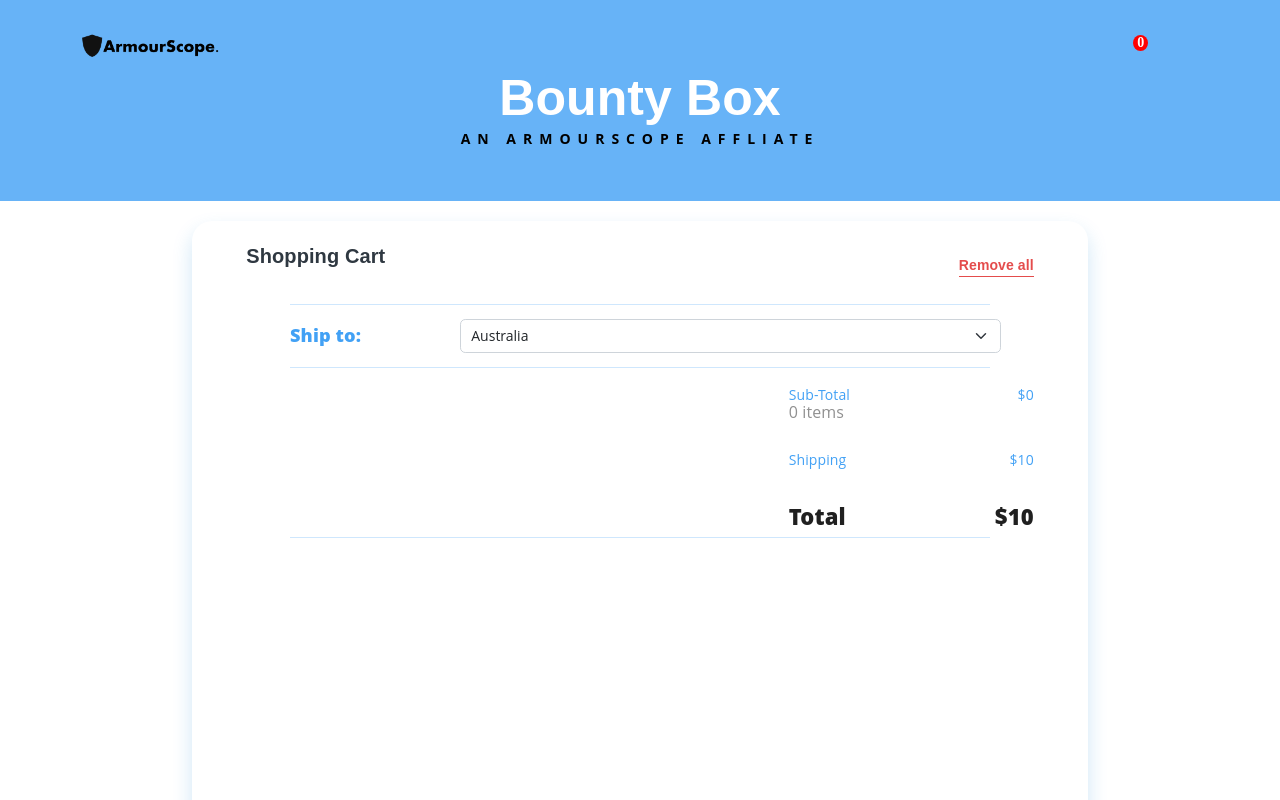
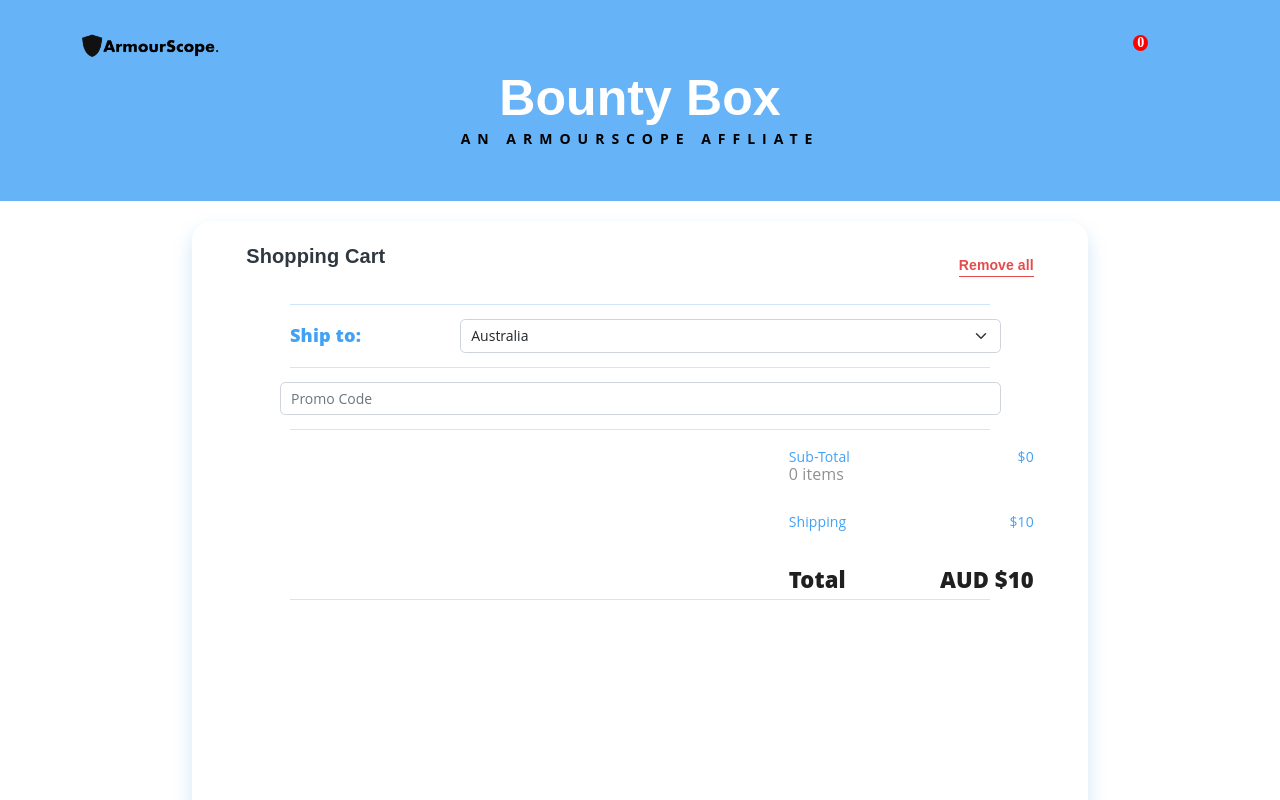
Before and after one commit to fa11ingsky/collectorscache, a Vue app: page /checkout in a window 1280 px wide. Shown: the top 800 px of the page. Built offline with nearby package versions, Linux system fonts and the light colour scheme; a web font is replaced by a local one.

Commit message:
promo json and field added to checkout

```diff
--- /dev/null
+++ b/src/assets/promos.json
@@ -0,0 +1,3 @@
+{
+  "FBSCOPE": 10
+}
--- a/src/components/Checkout.vue
+++ b/src/components/Checkout.vue
@@ -30,10 +30,15 @@
         <hr>
         <div class="shipping-est row">
             <div class="deliver-to col-sm-3">Ship to:</div>
-            <select v-model="country"  class="col form-select">
+            <select v-model="country" class="col form-select">
                 <option>Australia</option>
                 <option>International</option>
             </select>
+        </div>
+        <hr>
+        <!-- Promo code -->
+        <div class="shipping-est row">
+            <input class="form-control" v-model="promoCode" placeholder="Promo Code"/>
         </div>
         <hr>
         <div class="checkout">
@@ -44,6 +49,10 @@
             <div class="row">
                 <div class="total-items items col">{{this.$root.cartItems}} items</div>
             </div>
+            <div class="row" v-if="promoApplied">
+                <div class="col">Discount</div>
+                <div class="cost col">{{discount}}% ({{promoCode}})</div>
+            </div>
             <div class="row">
                 <div class="col">Shipping</div>
                 <div class="cost col">${{shipping}}</div>
@@ -51,7 +60,7 @@
             <br />
             <div class="row">
                 <div class="total col">Total</div>
-                <div class="total cost col">${{subtotal + shipping}}</div>
+                <div class="total cost col">AUD ${{discountTotal + shipping}}</div>
             </div>
         </div>
         <hr>
@@ -65,17 +74,37 @@
     </div>
 </template>
 <script>
+    import promos from "../assets/promos.json"
+
     export default {
         data() {
             return {
                 subtotal: 0,
-                description: "",
-                country: "Australia"
+                country: "Australia",
+                promoCode: ""
             }
         },
         computed: {
             shipping() {
                 return this.country == "Australia" ? 10 : 20
+            },
+            promoApplied() {
+                return this.promoCode.trim() in promos
+            },
+            discount() {
+                return promos[this.promoCode.trim()] || 0
+            },
+            discountTotal() {
+                return parseFloat((this.subtotal*(1-(this.discount/100))).toFixed(2))
+            },
+            description() {
+                let descr = ""
+                for (let product in this.$root.cart) {
+                    descr += this.$root.cart[product] > 0 ? `${product} x${this.$root.cart[product]} ; ` : ''
+                }
+                descr += this.promoCode.trim() in promos ? `${this.promoCode.trim()}; ` : ''
+                descr += `shp${this.shipping}; `
+                return descr
             }
         },
         methods: {
@@ -108,7 +137,7 @@
 
                     createOrder: function (data, actions) {
                         return actions.order.create({
-                            purchase_units: [{ "description": self.description, "amount": { "currency_code": "AUD", "value": self.subtotal + self.shipping } }]
+                            purchase_units: [{ "description": self.description, "amount": { "currency_code": "AUD", "value": self.discountTotal + self.shipping } }]
                         });
                     },
 
@@ -133,17 +162,15 @@
                 }).render('#paypal-button-container');
             },
             // Pull the cart data from localstorage and re-calculate total items and description for paypal checkout
+            // TOOD: make this obsolete with computed variables
             refreshCart: function () {
                 this.$root.cart = localStorage.cart ? JSON.parse(localStorage.cart) : {}
                 this.subtotal = 0
                 this.$root.cartItems = 0
-                this.description = ""
                 for (let product in this.$root.cart) {
                     this.subtotal += this.$root.inventory[product].price * this.$root.cart[product];
                     this.$root.cartItems += this.$root.cart[product];
-                    this.description += this.$root.cart[product] > 0 ? `${product} x${this.$root.cart[product]} ; ` : ''
                 }
-                this.description += `shp${this.shipping} ; `
             },
             btoa: function (s) {
                 return btoa(s)
```
